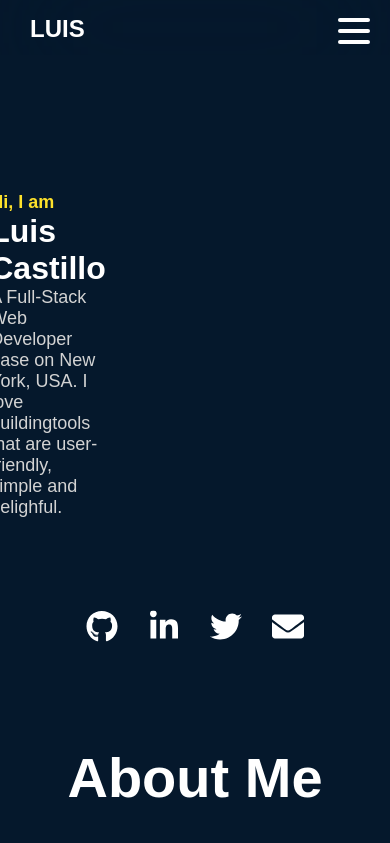
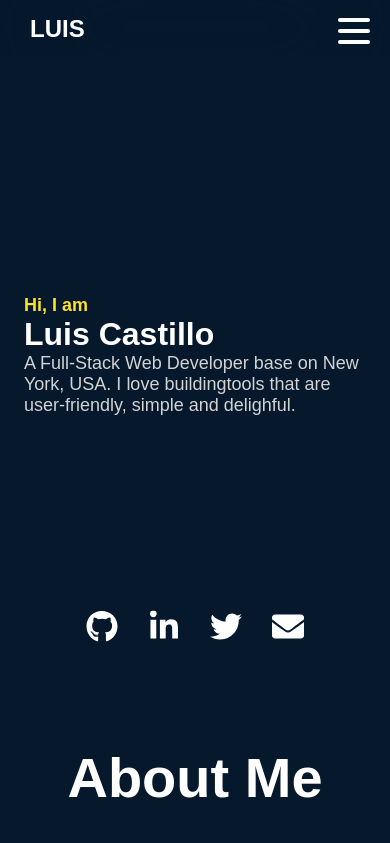
Before and after one commit to LuisCastilloKC/luis-castillo-portfolio, a React (Create React App) app: page /# in a window 390 px wide. Shown: the top 843 px of the page. Built offline with nearby package versions, Linux system fonts and the light colour scheme.

Commit message:
fix mobile view Home

```diff
--- a/src/styles/Container.js
+++ b/src/styles/Container.js
@@ -21,7 +21,8 @@ import styled from 'styled-components'
 
     @media screen and (max-width: 768px){
         font-size: 15px;
-        padding: 8px 318px 8px 24px;
+        padding: 8px auto 8px auto;
+
     }
 
     @media screen and (max-width: 480px){
@@ -35,7 +36,7 @@ import styled from 'styled-components'
         font-weight: bold;
 
         @media screen and (max-width: 768px){
-            font-size: 40px;
+            font-size: 3rem;
         }
 
         @media screen and (max-width: 480px){
@@ -53,7 +54,7 @@ import styled from 'styled-components'
         max-width: 620px;
 
         @media screen and (max-width: 768px){
-            font-size: 15px;
+            font-size: 20px;
         }
 
         @media screen and (max-width: 480px){
```
